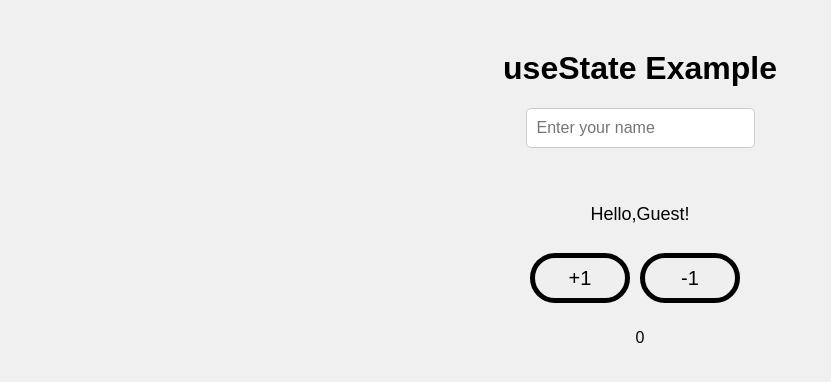
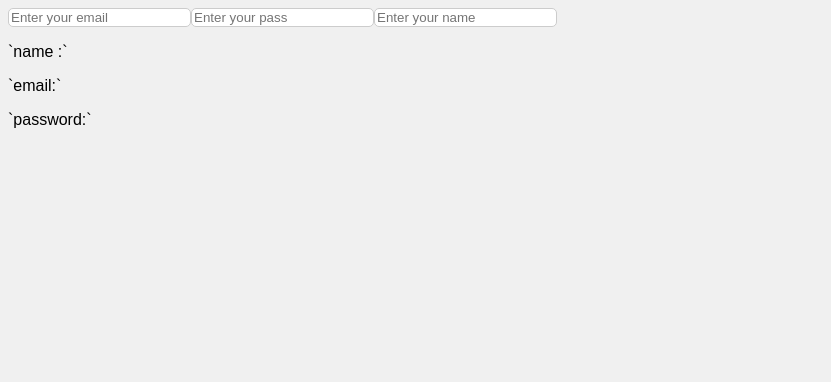
Before and after one commit to NITHISHKUMAR0283/Mern_Practicing, a React (Vite) app in the folder frontend/: page / in a window 1280 px wide. Shown: the top 382 px of the page, without its empty margins (0-831 px from the left). Built offline with nearby package versions, Linux system fonts and the light colour scheme.

Commit message:
learned controlled input

```diff
--- a/frontend/src/App.jsx
+++ b/frontend/src/App.jsx
@@ -1,49 +1,76 @@
 import  {useState,useEffect} from 'react';
 function App() {
-  const [ name,setname]=useState("");
-  const [ count , setCount]=useState(0);
-  useEffect(()=>{
-    console.log("page reloaded successfully");
-  },[])
+  // const [ name,setname]=useState("");
+  // const [ count , setCount]=useState(0);
+  // useEffect(()=>{
+  //   console.log("page reloaded successfully");
+  // },[])
 
-  useEffect(()=>{
-    const timer = setInterval(()=>{
-    console.log("timer")
-  },1000);
-    return ()=>clearInterval(timer);
+  // useEffect(()=>{
+  //   const timer = setInterval(()=>{
+  //   console.log("timer")
+  // },1000);
+  //   return ()=>clearInterval(timer);
 
-  },[])
-  useEffect(()=>{
-        document.title="Count"+count;
+  // },[])
+  // useEffect(()=>{
+  //       document.title="Count"+count;
 
-    },[count]);
+  //   },[count]);
+  // return (
+  //   <div style={{
+  //     textAlign:'center',marginTop:'50px'
+  //   }}>
+  //     <h1>useState Example</h1>
+  //     <input
+  //       type="text"
+  //       value={name}
+  //       onChange={(e)=>setname(e.target.value)}
+  //       placeholder="Enter your name"
+  //       style={{padding:'10px',fontSize:'16px'}}/>
+  //     <p style={{padding:'10px',fontSize:'16px'}}></p>
+  //     <p style = {{marginTop:'20px',fontSize:'18px'}}>
+  //       Hello,{name||'Guest'}!
+  //     </p>
+  //     <button style={{height:"50px",width:"100px",border:"5px solid black",borderRadius:"50px",fontSize:"20px"}}
+  //       onClick={(e)=>setCount(count+1)
+  //       }
+  //       value = {count}>+1</button>
+  //     <button style={{height:"50px",width:"100px",border:"5px solid black",borderRadius:"50px",fontSize:"20px",margin:"10px"}}
+  //       onClick={(e)=>setCount(count-1)
+  //       }
+  //       value = {count}>-1</button>
+  //     <p>{count}</p>
+
+  //   </div>
+
+  // );
+
+  const [form , setform]=useState({
+    name:"",
+    email:"",
+    password:""
+  })
+  function handleChange(e){
+    const {name,value} = e.target;
+
+    setform({
+    ...form,
+    [name]:value
+  })}
   return (
-    <div style={{
-      textAlign:'center',marginTop:'50px'
-    }}>
-      <h1>useState Example</h1>
-      <input
-        type="text"
-        value={name}
-        onChange={(e)=>setname(e.target.value)}
-        placeholder="Enter your name"
-        style={{padding:'10px',fontSize:'16px'}}/>
-      <p style={{padding:'10px',fontSize:'16px'}}></p>
-      <p style = {{marginTop:'20px',fontSize:'18px'}}>
-        Hello,{name||'Guest'}!
-      </p>
-      <button style={{height:"50px",width:"100px",border:"5px solid black",borderRadius:"50px",fontSize:"20px"}}
-        onClick={(e)=>setCount(count+1)
-        }
-        value = {count}>+1</button>
-      <button style={{height:"50px",width:"100px",border:"5px solid black",borderRadius:"50px",fontSize:"20px",margin:"10px"}}
-        onClick={(e)=>setCount(count-1)
-        }
-        value = {count}>-1</button>
-      <p>{count}</p>
+    <div>
 
+    <input  name="email" value={form.email}
+    placeholder = "Enter your email" onChange = {handleChange}/>
+
+    <input type="text"value={form.password} name="password" placeholder="Enter your pass"onChange={handleChange} />
+
+    <input type="text" name="name" value = {form.name}placeholder='Enter your name'onChange={handleChange}/>
+    <p>`name :{form.name}`</p>
+    <p>`email:{form.email}`</p>
+    <p>`password:{form.password}`</p>
     </div>
+);}
 
-  );
-}
 export default App;
```
